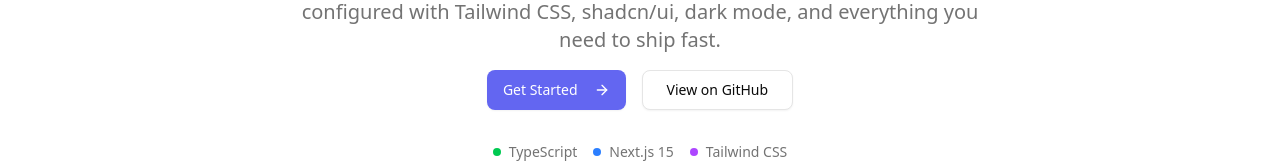
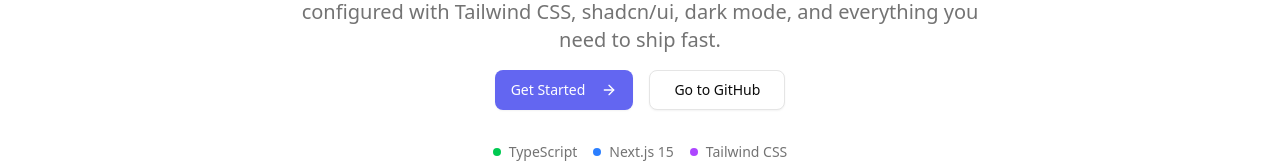
Before and after one commit to abdurrahimgayretlii/hackathon, a Next.js app: page / in a window 1280 px wide. Shown: the part 322-485 px from the top of the page. Built offline with nearby package versions, Linux system fonts and the light colour scheme.

Commit message:
HAC-31: Change Button Tittle

```diff
--- a/src/app/page.tsx
+++ b/src/app/page.tsx
@@ -31,7 +31,7 @@ export default function Home() {
                 <ArrowRight className="ml-2 h-4 w-4" />
               </Button>
               <Button variant="outline" size="lg">
-                View on GitHub
+                Go to GitHub
               </Button>
             </div>
             <div className="flex items-center space-x-4 text-sm text-muted-foreground pt-4">
```
